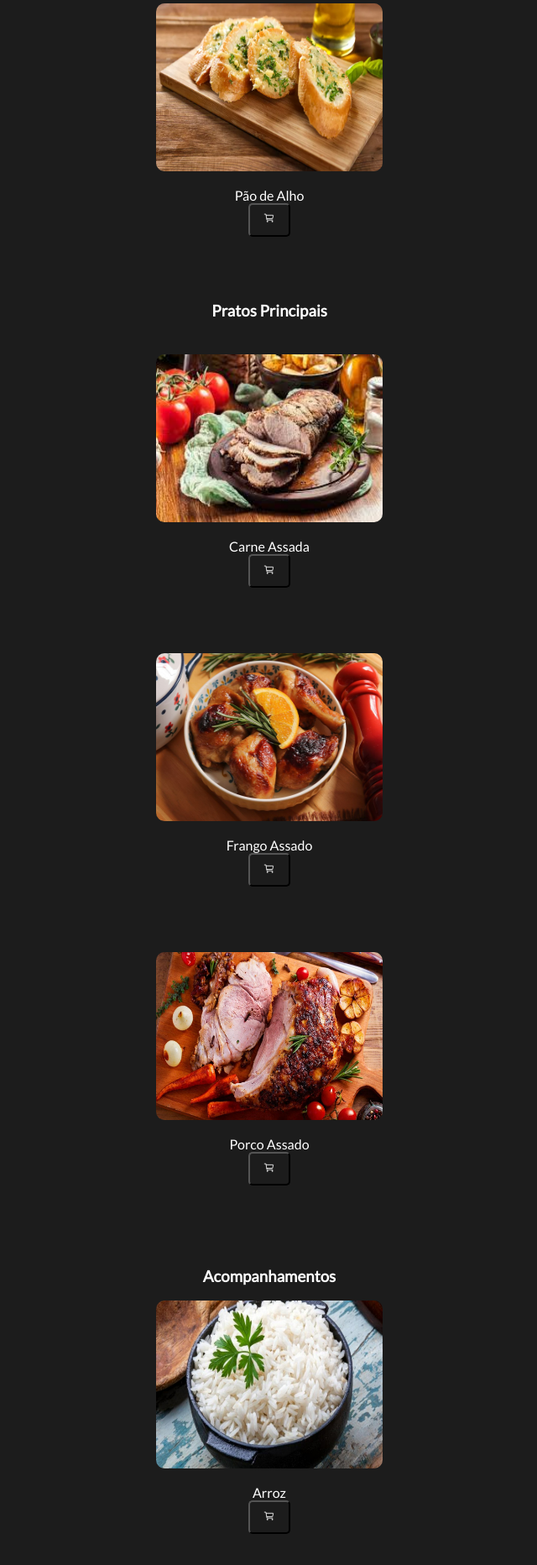
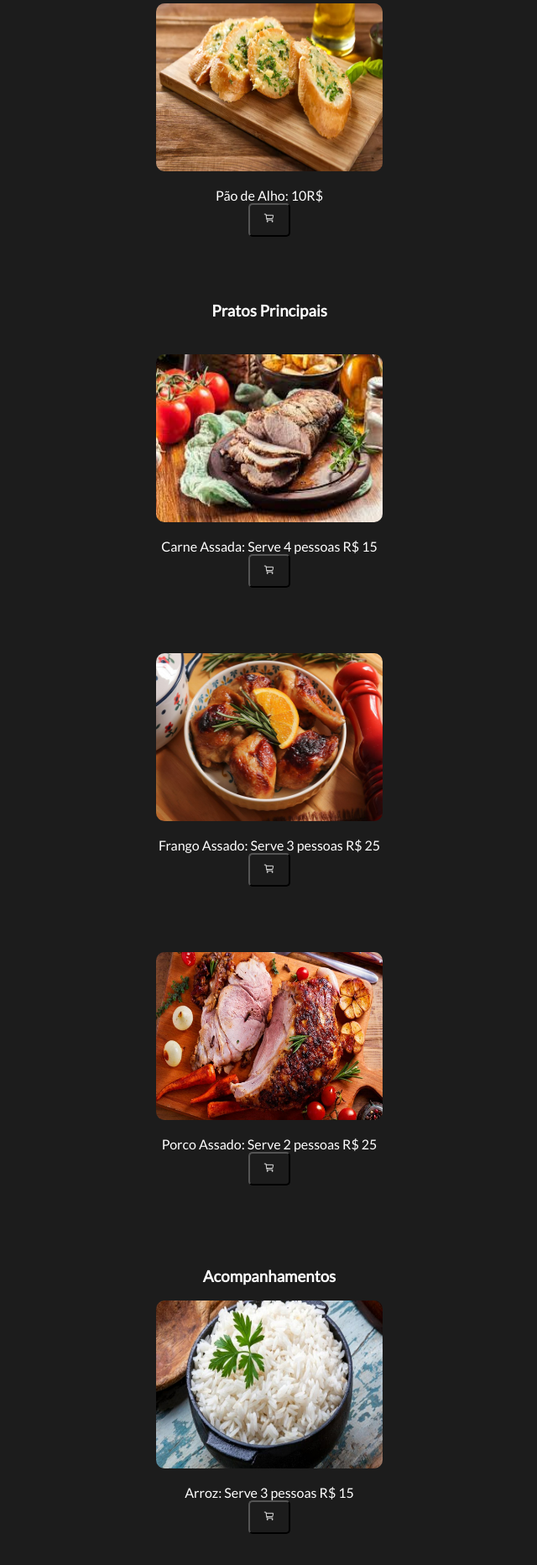
Before and after one commit to ltaloNeves/site_restaurante, a Flask app: template templates/cardapio.html in a window 1280 px wide. Shown: the part 250-2114 px from the top of the page at 84% size, without its empty margins (319-959 px from the left). Run offline with Flask 2, Linux system fonts and the light colour scheme; the template is opened without the code that fills it, so the values that code supplies are empty.

Commit message:
commit 12/03/2-23 segundo commit

```diff
--- a/templates/cardapio.html
+++ b/templates/cardapio.html
@@ -29,14 +29,14 @@
         <h3>Entrada <br><ion-icon name="restaurant-outline"></ion-icon> <br> </h3>
         <div class="cardapio">
             <img class="photos" src="../photos/alho.png" alt="Carne assada" height="200px" width="270px"> <br>
-            Pão de Alho <button class="pedido" id="pedido"><ion-icon name="cart-outline"></ion-icon></button><br>
+            Pão de Alho: 10R$ <button class="pedido" id="pedido"><ion-icon name="cart-outline"></ion-icon></button><br>
 
         </div>
 
         <h3>Pratos Principais <br><br></h3>
         <div class="cardapio">
             <img class="photos" src="../photos/carne.png" alt="Carne assada" height="200px" width="270px"> <br>
-            Carne Assada <button class="pedido" id="pedido"><ion-icon name="cart-outline"></ion-icon></button><br><br>
+            Carne Assada: Serve 4 pessoas R$ 15<br><button class="pedido" id="pedido"><ion-icon name="cart-outline"></ion-icon></button><br><br>
 
         </div>
 
@@ -44,7 +44,7 @@
 
         <div class="cardapio">
             <img class="photos" src="../photos/frango.png" alt="Frango assado" height="200px" width="270px"> <br>
-            Frango Assado <button class="pedido" id="pedido"><ion-icon name="cart-outline"></ion-icon></button><br><br>
+            Frango Assado: Serve 3 pessoas R$ 25<button class="pedido" id="pedido"><ion-icon name="cart-outline"></ion-icon></button><br><br>
 
         </div>
 
@@ -52,7 +52,7 @@
 
         <div class="cardapio">
             <img class="photos" src="../photos/porco.png" alt="Carne de Porco Assada" height="200px" width="270px"> <br>
-            Porco Assado <button class="pedido" id="pedido"><ion-icon name="cart-outline"></ion-icon></button><br><br>
+            Porco Assado: Serve 2 pessoas R$ 25 <button class="pedido" id="pedido"><ion-icon name="cart-outline"></ion-icon></button><br><br>
 
         </div>
 
@@ -62,23 +62,23 @@
 
         <div class="cardapio">
             <img class="photos" src="../photos/arroz.png" alt="arroz" height="200px" width="270px"> <br>
-            Arroz <button class="pedido" id="pedido"><ion-icon name="cart-outline"></ion-icon></button><br><br>
+            Arroz: Serve 3 pessoas R$ 15<button class="pedido" id="pedido"><ion-icon name="cart-outline"></ion-icon></button><br><br>
         </div>
 
         <div class="cardapio">
             <img class="photos" src="../photos/pure.png" alt="pure" height="200px" width="270px">
-            Purê <button class="pedido" id="pedido"><ion-icon name="cart-outline"></ion-icon></button><br><br>
+            Purê: Serve 3 pessoas R$ 10 <button class="pedido" id="pedido"><ion-icon name="cart-outline"></ion-icon></button><br><br>
         </div>
 
         <div class="cardapio">
             <img class="photos" src="../photos/vinagrete.png" alt="vinagrete" height="200px" width="270px">
-            Vinagrete <button class="pedido" id="pedido"><ion-icon name="cart-outline"></ion-icon></button><br></ion-icon><br>
+            Vinagrete: Serve 3 pessoas R$ 10<button class="pedido" id="pedido"><ion-icon name="cart-outline"></ion-icon></button><br></ion-icon><br>
         </div>
 
 
         <div class="cardapio">
             <img class="photos" src="../photos/farofa.png" alt="Carne assada" height="200px" width="270px"> <br>
-            Farofa <button class="pedido" id="pedido"><ion-icon name="cart-outline"></ion-icon></button><br><br>
+            Farofa: Serve 3 pessoas R$ 10<button class="pedido" id="pedido"><ion-icon name="cart-outline"></ion-icon></button><br><br>
 
         </div>
 
@@ -88,20 +88,20 @@
             <h3>Bebidas<br><ion-icon name="cafe-outline"></ion-icon> </h3>
 
             <p class="tipos">
-                <h4>Cervejas</h4>
+                <h4>Cervejas R$ 10</h4>
                 Heineken <br>
                 Stella Artois <br>
                 Brahma duplo Malte <br>
                 Corona<br>
                 <br>
 
-                <h4>Sucos</h4>
+                <h4>Sucos R$ 4</h4>
                 Maracujá<br>
                 Acerola<br>
                 Laranja<br>
                 <br>
 
-                <h4>Refrigerantes</h4>
+                <h4>Refrigerantes R$ 5</h4>
                 Guaraná <br>
                 Coca-Cola<br>
                 Fanta<br>
```
